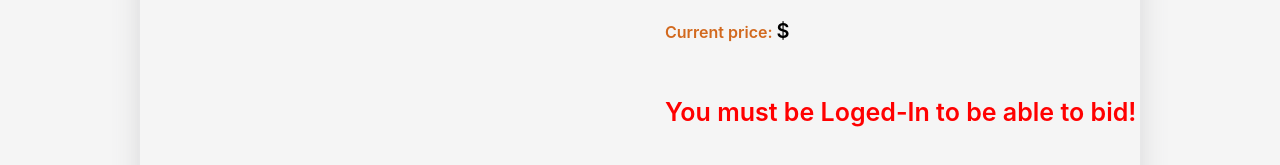
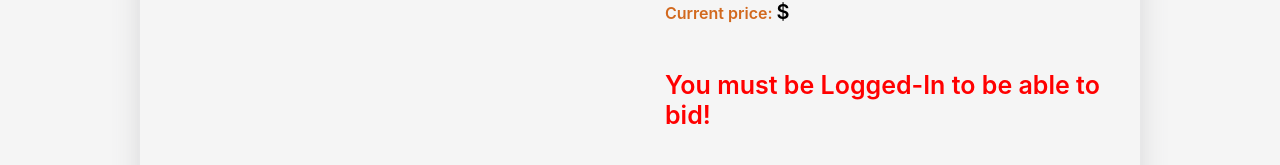
Before and after one commit to HristoYonkov/Auction-House-ExamProject, a React (Create React App) app in the folder Auction-House/auction-house/: page /details/1 in a window 1280 px wide. Shown: the part 378-543 px from the top of the page. Built offline with nearby package versions, Linux system fonts and the light colour scheme; no server answers.

Commit message:
update css

```diff
--- a/Auction-House/auction-house/src/components/Details/Details.css
+++ b/Auction-House/auction-house/src/components/Details/Details.css
@@ -113,8 +113,8 @@
     background-color: antiquewhite;
     height: 15%;
     display: flex;
+    gap: 50px;
 }
-
 .details-button-wrapper {
     display: flex;
     width: 50%;
@@ -138,6 +138,10 @@
 }
 .details-button-wrapper a {
     all: unset;
+}
+
+.hightes-bidder {
+    width: 50%;
 }
 
 .details-alert-wrapper {
--- a/Auction-House/auction-house/src/components/Details/Details.js
+++ b/Auction-House/auction-house/src/components/Details/Details.js
@@ -74,7 +74,7 @@ export const Details = () => {
                             )}
                             {!user._id && (
                                 <div className='details-alert-wrapper'>
-                                    <p className='details-alert'>You must be Loged-In to be able to bid!</p>
+                                    <p className='details-alert'>You must be Logged-In to be able to bid!</p>
                                     <Link to={'/login'}><button>Log-In</button></Link>
                                 </div>
                             )}
@@ -116,7 +116,9 @@ export const Details = () => {
                         </div>
 
                         {listing?.bidder?._id && (
-                            <h2>Highest bidder: <span>{listing.bidder.username}</span></h2>
+                            <div className='hightes-bidder'>
+                                <h2>Highest bidder: <span>{listing.bidder.username}</span></h2>
+                            </div>
                         )}
                     </div>
                 </article>
```
